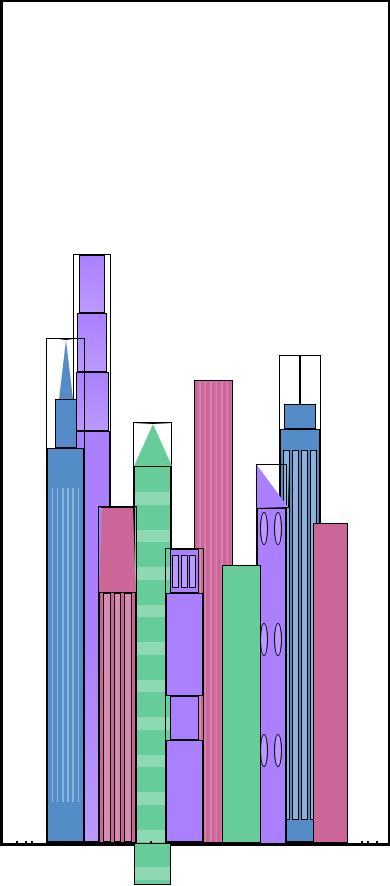
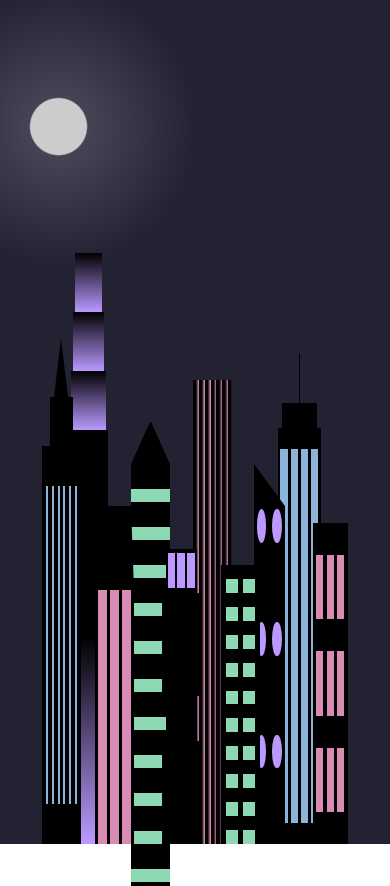
Before and after one commit to M8MBA/css-variables-skyline, a plain HTML site: page index.html in a window 390 px wide. Drawn offline with Linux system fonts and the light colour scheme.

Commit message:
day to night transition

```diff
--- a/index.html
+++ b/index.html
@@ -7,7 +7,7 @@
   </head>
 
   <body>
-    <div class="background-buildings">
+    <div class="background-buildings sky">
       <div></div>
       <div></div>
       <div class="bb1 building-wrap">
--- a/styles.css
+++ b/styles.css
@@ -10,7 +10,6 @@
 }
 
 * {
-  border: 1px solid black;
   box-sizing: border-box;
 }
 
@@ -40,6 +39,16 @@ body {
   display: flex;
   align-items: center;
   justify-content: space-evenly;
+}
+
+.sky {
+  background: radial-gradient(
+      closest-corner circle at 15% 15%,
+      #ffcf33,
+      #ffcf33 20%,
+      #ffff66 21%,
+      #bbeeff 100%
+    );
 }
 
 /* BACKGROUND BUILDINGS - "bb" stands for "background building" */
@@ -249,15 +258,59 @@ body {
   background-color: var(--window-color1);
   margin: 10%;
 }
+
 .fb5 {
   width: 10%;
   height: 33%;
-  background-color: var(--building-color2);
   position: relative;
   right: 10%;
+  background: repeating-linear-gradient(
+      var(--building-color2),
+      var(--building-color2) 5%,
+      transparent 5%,
+      transparent 10%
+    ),
+    repeating-linear-gradient(
+      90deg,
+      var(--building-color2),
+      var(--building-color2) 12%,
+      var(--window-color2) 12%,
+      var(--window-color2) 44%
+    );
 }
+
 .fb6 {
   width: 9%;
   height: 38%;
-  background-color: var(--building-color3);
+  background: repeating-linear-gradient(
+      90deg,
+      var(--building-color3),
+      var(--building-color3) 10%,
+      transparent 10%,
+      transparent 30%
+    ),
+    repeating-linear-gradient(
+      var(--building-color3),
+      var(--building-color3) 10%,
+      var(--window-color3) 10%,
+      var(--window-color3) 30%
+    );
 }
+
+@media (max-width: 1000px) {
+  :root {
+    --building-color1: #000;
+    --building-color2: #000;
+    --building-color3: #000;
+    --building-color4: #000;
+  }
+  .sky {
+    background: radial-gradient(
+        closest-corner circle at 15% 15%,
+        #ccc,
+        #ccc 20%,
+        #445 21%,
+        #223 100%
+      );
+  }
+}
```
